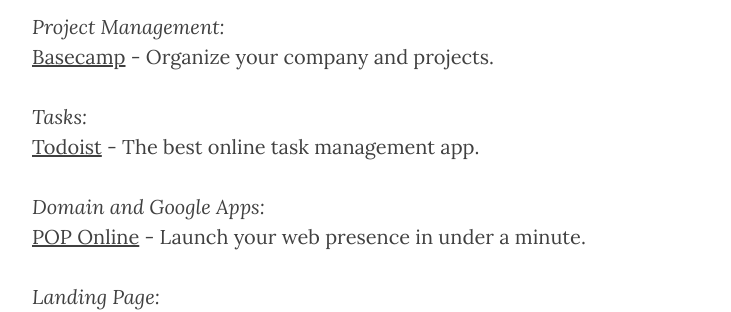
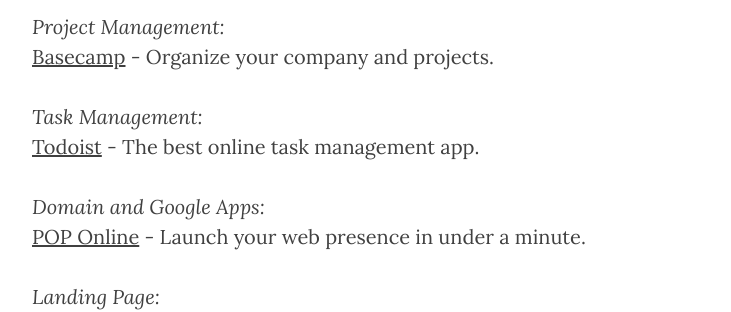
Before and after one commit to maxcantu/personal, a Jekyll site: the page built from resources.html, in a window 1280 px wide and 900 px high, scrolled down 2842 px. Shown: the part 156-468 px from the top of the window, without its empty margins (233-964 px from the left). Built offline with Jekyll 4.4.1, drawn with Linux system fonts in a browser that asks for light colours; nearby versions of some CDN libraries.

Commit message:
Management

```diff
--- a/resources.html
+++ b/resources.html
@@ -122,7 +122,7 @@ header-img: "img/about-bg.jpg"
 
 	<br><br>
 
-	<i>Tasks:</i>
+	<i>Task Management:</i>
 	<br>
 	<a href="http://todoist.com" rel="nofollow" target="_blank">Todoist</a>
 	- The best online task management app.
```
